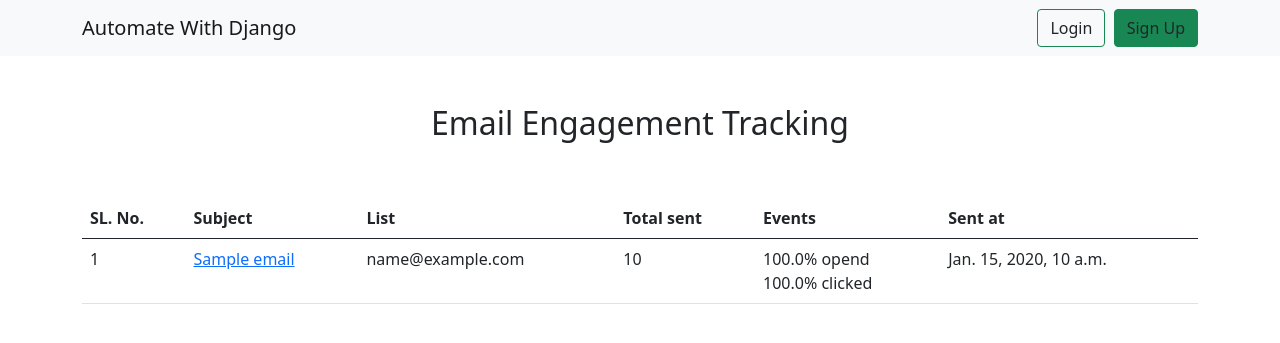
After one commit to atanu-git-debug/automate_with_django, a Django app: page /emails/track/track-dashboard/ in a window 1280 px wide. The commit adds this page. Shown: the top 343 px of the page. Run offline with Django 5.2, Linux system fonts and the light colour scheme; tables that the repository leaves empty hold one stand-in row (values such as "Sample post"); parts of the project's set-up code (start-up, migrations or seed data) failed here and were passed over; some libraries are stand-ins or nearby versions.

Commit message:
email tracking system

```diff
--- a/awd_main/settings.py
+++ b/awd_main/settings.py
@@ -27,7 +27,7 @@ SECRET_KEY = config('SECRET_KEY')
 # SECURITY WARNING: don't run with debug turned on in production!
 DEBUG = config('DEBUG',default=False,cast=bool)
 
-ALLOWED_HOSTS = []
+ALLOWED_HOSTS = ['*']
 
 
 # Application definition
@@ -226,3 +226,6 @@ ANYMAIL = {
     # (exact settings here depend on your ESP...)
     "SENDINBLUE_API_KEY": config("SENDINBLUE_API_KEY"),
 }
+
+CSRF_TRUSTED_ORIGINS = ['https://nonbenevolent-unmeritoriously-margie.ngrok-free.dev']
+BASE_URL = 'https://nonbenevolent-unmeritoriously-margie.ngrok-free.dev'
--- a/emails/models.py
+++ b/emails/models.py
@@ -8,6 +8,10 @@ class List(models.Model):
 
     def __str__(self):
         return self.email_list
+
+    def count_emails(self):
+        count = Subscriber.objects.filter(email_list=self).count()
+        return count
 
 class Subscriber(models.Model):
 
@@ -29,3 +33,42 @@ class Email(models.Model):
 
     def __str__(self):
         return self.subject
+
+    def open_rate(self):
+        total_sent = self.email_list.count_emails()
+        open_count = EmailTracking.objects.filter(email=self,opened_at__isnull=False).count()
+        # formula
+        open_rate = (open_count/total_sent)*100 if total_sent > 0 else 0
+        rounded_open_rate = round(open_rate,2)
+        return rounded_open_rate
+
+    def click_rate(self):
+        total_sent = self.email_list.count_emails()
+        opend_count = EmailTracking.objects.filter(email=self,opened_at__isnull=False).count()
+
+
+        if opend_count > 0:
+            click_count = EmailTracking.objects.filter(email=self,clicked_at__isnull=False).count()
+            #formula
+            click_rate = round((click_count/opend_count)*100,2)
+        else:
+            click_rate = 0
+        return click_rate
+
+
+class Sent(models.Model):
+
+    email = models.ForeignKey(Email,on_delete=models.CASCADE,null=True,blank=True)
+    total_sent = models.IntegerField()
+
+    def __str__(self):
+        return str(self.email) + '-' + str(self.total_sent) + ' Emails Sent'
+class EmailTracking(models.Model):
+    email = models.ForeignKey(Email,on_delete=models.CASCADE,null=True,blank=True)
+    subscriber = models.ForeignKey(Subscriber,on_delete=models.CASCADE,null=True,blank=True)
+    unique_id = models.CharField(max_length=255,unique=True)
+    opened_at = models.DateTimeField(null=True,blank=True)
+    clicked_at = models.DateTimeField(null=True,blank=True)
+
+    def __str__(self):
+        return self.email.subject
--- a/emails/tasks.py
+++ b/emails/tasks.py
@@ -2,6 +2,6 @@ from awd_main.celery import app
 from dataentry.utils import send_email_notification
 
 @app.task
-def send_email_task(mail_sub,message,to_email,attachment):
-    send_email_notification(mail_sub,message,to_email,attachment)
+def send_email_task(mail_sub,message,to_email,attachment,email_id):
+    send_email_notification(mail_sub,message,to_email,attachment,email_id)
     return 'sending email task executed successfully!'
--- a/emails/urls.py
+++ b/emails/urls.py
@@ -3,4 +3,9 @@ from . import views
 
 urlpatterns = [
     path('send-emails/',views.send_emails,name='send_emails'),
+    path('track/click/<unique_id>/',views.track_click,name='track_click'),
+    path('track/open/<unique_id>/',views.track_open,name='track_open'),
+    path('track/track-dashboard/',views.track_dashboard,name='track_dashboard'),
+    path('track/stats/<int:pk>',views.track_stats,name='track_stats'),
+
 ]
--- a/emails/views.py
+++ b/emails/views.py
@@ -1,18 +1,21 @@
-from django.shortcuts import render,redirect
+from django.http import HttpResponse, HttpResponseRedirect
+from django.shortcuts import render,redirect,get_object_or_404
 from .forms import EmailForm
 from django.contrib import messages
 from dataentry.utils import send_email_notification
 from django.conf import settings
-from .models import Subscriber
+from .models import Subscriber,Email,Sent,EmailTracking
 from django.contrib.auth.decorators import login_required
 from .tasks import send_email_task
+from django.db.models import Sum
+from django.utils import timezone
 # Create your views here.
 @login_required(login_url='login')
 def send_emails(request):
     if request.method == 'POST':
-        email_form = EmailForm(request.POST,request.FILES)
-        if email_form.is_valid():
-            email_form = email_form.save()
+        email = EmailForm(request.POST,request.FILES)
+        if email.is_valid():
+            email = email.save()
             #send email
             mail_sub = request.POST.get('subject')
             message = request.POST.get('body')
@@ -20,19 +23,20 @@ def send_emails(request):
 
             # Access the selected list
 
-            email_list = email_form.email_list
+            email_list = email.email_list
             # Extract email addresses from the email model
 
             subscriber = Subscriber.objects.filter(email_list=email_list)
             to_email = [email.email_address for email in subscriber]
 
-            if email_form.attacthment:
-                attachment = email_form.attacthment.path
+            if email.attacthment:
+                attachment = email.attacthment.path
             else:
                 attachment = None
 
+            email_id = email.id
             # Handover email sendin task to celery
-            send_email_task.delay(mail_sub,message,to_email,attachment)
+            send_email_task.delay(mail_sub,message,to_email,attachment,email_id)
 
 
             #display a success message
@@ -40,8 +44,52 @@ def send_emails(request):
 
             return redirect('send_emails')
     else:
-        email_form = EmailForm()
+        email = EmailForm()
         context = {
-            'email_form' : email_form
+            'email_form' : email
         }
     return render(request,'emails/send-emails.html',context)
+
+def track_dashboard(request):
+    emails = Email.objects.all().annotate(total_sent=Sum('sent__total_sent')).order_by('-sent_at')
+
+
+    context = {
+        'emails' : emails
+    }
+    return render(request,'emails/track_dashboard.html',context)
+
+def track_click(request,unique_id):
+    try:
+        email_tracking = EmailTracking.objects.get(unique_id=unique_id)
+        url = request.GET.get('url')
+        # check if the clicked at filed is already set or not
+        if not email_tracking.clicked_at:
+            email_tracking.clicked_at = timezone.now()
+            email_tracking.save()
+            return HttpResponseRedirect(url)
+        else:
+            return HttpResponseRedirect(url)
+    except:
+        return HttpResponse('Email tracking recorde not fornd')
+
+def track_open(request,unique_id):
+    try:
+        email_tracking = EmailTracking.objects.get(unique_id=unique_id)
+        # check if the opend at filed is already set or not
+        if not email_tracking.opened_at:
+            email_tracking.opened_at= timezone.now()
+            email_tracking.save()
+            return HttpResponse('Email opend successfuly!')
+        else:
+            return HttpResponse('Email opend already')
+    except:
+        return HttpResponse('Email tracking recorde not fornd')
+def track_stats(request,pk):
+    email = get_object_or_404(Email,pk=pk)
+    sent = Sent.objects.get(email=email)
+    context = {
+        'email' : email,
+        'total_sent' : sent.total_sent
+    }
+    return render(request,'emails/track_stats.html',context)
--- /dev/null
+++ b/templates/emails/track_dashboard.html
@@ -0,0 +1,37 @@
+{% extends 'base.html' %}
+{% block content %}
+    <div class="container">
+        <h2 class="text-center p-5">Email Engagement Tracking</h2>
+        <table class="table table-hover">
+            <thead>
+                <tr>
+                    <th scope="col">SL. No.</th>
+                    <th scope="col">Subject</th>
+                    <th scope="col">List</th>
+                    <th scope="col">Total sent</th>
+                    <th scope="col">Events</th>
+                    <th scope="col">Sent at</th>
+                </tr>
+            </thead>
+            <tbody>
+                {% for email in emails %}
+                <tr>
+                    <td>{{forloop.counter}}</td>
+                    <td><a href="{% url 'track_stats' email.pk %}">{{email.subject}}</a></td>
+                    <td>{{email.email_list}}</td>
+                    {% if email.total_sent is not None %}
+                        <td>{{email.total_sent}}</td>
+                    {% else %}
+                        <td>0</td>
+                    {% endif %}
+                    <td>
+                        <div>{{email.open_rate}}% opend</div>
+                        <div>{{email.click_rate}}% clicked</div>
+                    </td>
+                    <td>{{email.sent_at}}</td>
+                </tr>
+                {% endfor %}
+            </tbody>
+        </table>
+    </div>
+{% endblock %}
--- a/templates/home.html
+++ b/templates/home.html
@@ -50,7 +50,7 @@
         <div class="row pt-5">
             <!-- Email Tracking -->
             <div class="col-md-4">
-                <a href="#" class="text-decoration-none text-dark">
+                <a href="{% url 'track_dashboard' %}" class="text-decoration-none text-dark">
                     <div class="card alert-warning shadow">
                         <div class="card-header">
                             <h4>Email Tracking</h4>
```
Also changed, not shown: dataentry/utils.py (+53 -4 lines), emails/admin.py (+8 -1 lines), templates/emails/track_stats.html (added, +43 -0 lines), emails/migrations/0005_sent.py (added), emails/migrations/0006_emailtracking.py (added).
